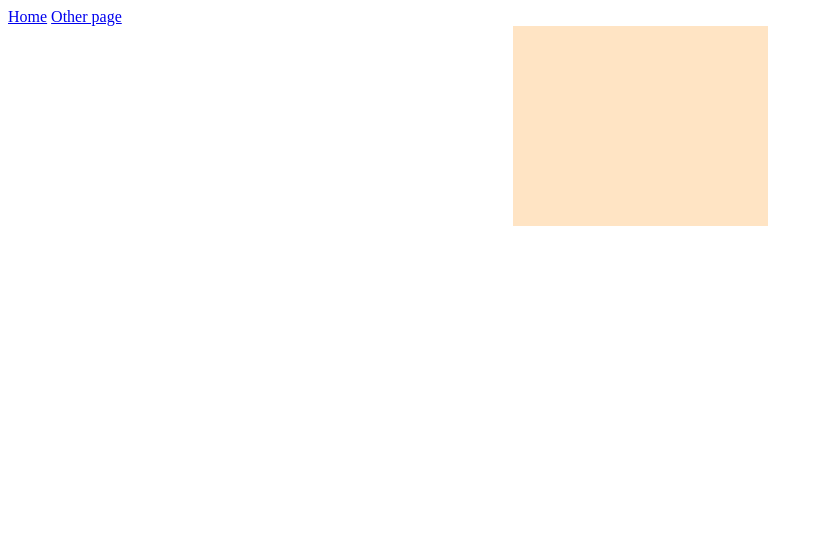
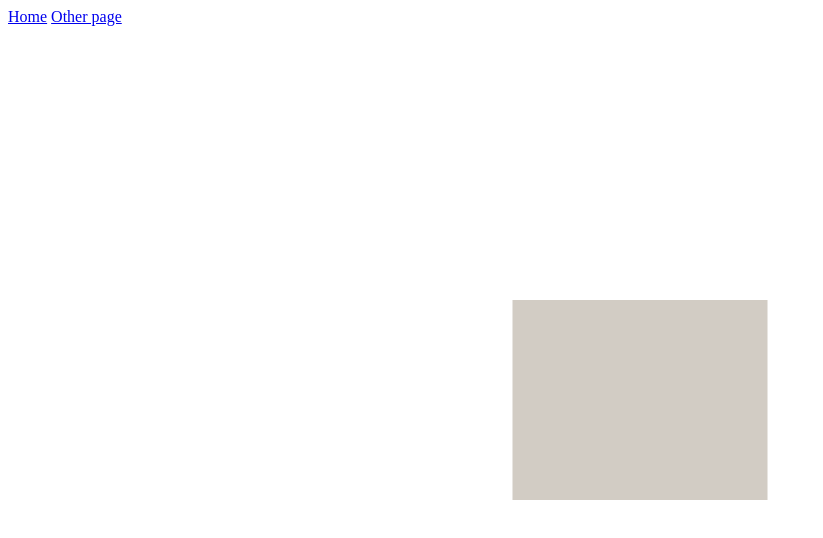
Before and after one commit to anshugpt/Basic-projects, a website: page practice-project2/index.html in a window 1280 px wide. Shown: the whole page, without its empty margins (0-823 px from the left). Drawn offline with nearby package versions, Linux system fonts and the light colour scheme.

Commit message:
added code

```diff
--- a/practice-project2/app.js
+++ b/practice-project2/app.js
@@ -0,0 +1,19 @@
+// const box = document.querySelector("#box");
+
+window.addEventListener("mousemove", function (event) {
+    // let location = box.getBoundingClientRect();
+    // let inside = event.clientX - location.left;
+
+    // if(inside < location.width/2){
+    //     // left
+
+    // } else {
+    //     // right
+    // // }
+    console.log(event.clientX);
+
+    gsap.to("#box", {
+        left: event.clientX + "px",
+        ease: Power3,
+    });
+});
--- a/practice-project2/index.html
+++ b/practice-project2/index.html
@@ -11,9 +11,8 @@
         <a href="/" aria-current="page">Home</a>
         <a href="/page2.html">Other page</a>
     </nav>
-    <div id="main">
         <div id="box" class="box"></div>
-    </div>
+
 
 </body>
 <script src="https://cdnjs.cloudflare.com/ajax/libs/gsap/3.12.5/gsap.min.js" integrity="sha512-7eHRwcbYkK4d9g/6tD/mhkf++eoTHwpNM9woBxtPUBWm67zeAfFC+HrdoE2GanKeocly/VxeLvIqwvCdk7qScg==" crossorigin="anonymous" referrerpolicy="no-referrer"></script>
--- a/practice-project2/style.css
+++ b/practice-project2/style.css
@@ -1,13 +1,23 @@
+html, body {
+    width: 100%;
+    height: 100%;
+}
+
 .box {
+    position: absolute;
+    top: 50%;
+    left: 50%;
+    transform: translate(-50%, -50%);
     height: 200px;
     width: 255px;
     /* border: 3px solid black; */
-    background-color: bisque;
+    background-color: rgb(210, 204, 196);
 }
 
-#main {
-    display: flex;
+/* #main {
+    width: 100%;
+    height: 100%;
+    /* display: flex;
     flex-direction: row;
     justify-content: center;
-    align-items: center;
-}
+    align-items: center; */
```
